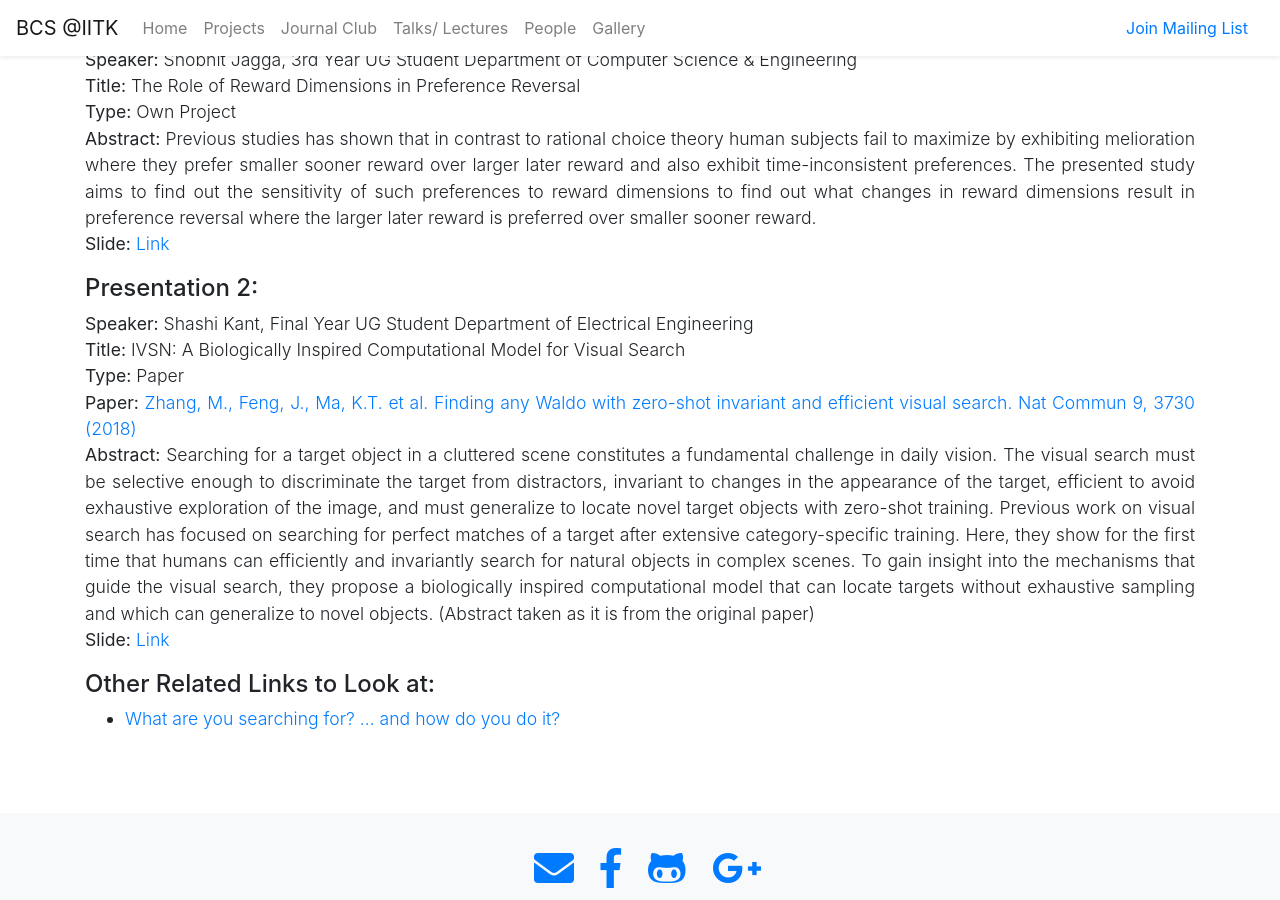
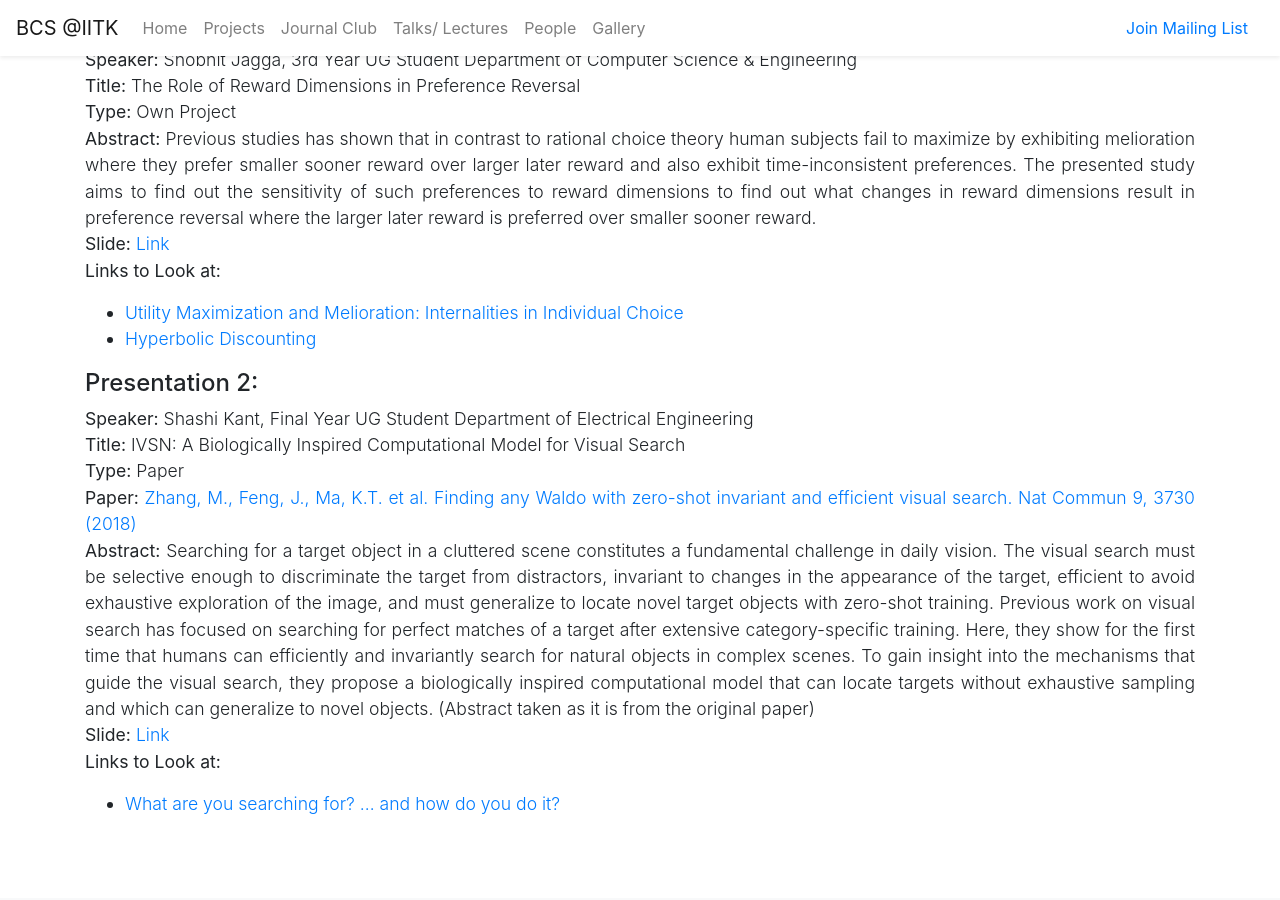
Before and after one commit to bcs-iitk/bcs-iitk.github.io, a Jekyll site: the page built from journal-club/_posts/2020-03-01-Journal-Club-Meeting-1.md, in a window 1280 px wide and 900 px high, scrolled down 292 px. Built offline with Jekyll 4.4.1, drawn with Linux system fonts in a browser that asks for light colours; nearby versions of some CDN libraries.

Commit message:
updated links

```diff
--- a/journal-club/_posts/2020-03-01-Journal-Club-Meeting-1.md
+++ b/journal-club/_posts/2020-03-01-Journal-Club-Meeting-1.md
@@ -10,6 +10,9 @@ abstract: Presentations on The Role of Reward Dimensions in Preference Reversal
 **Type:** Own Project <br>
 **Abstract:** Previous studies has shown that in contrast to rational choice theory human subjects fail to maximize by exhibiting melioration where they prefer smaller sooner reward over larger later reward and also exhibit time-inconsistent preferences. The presented study aims to find out the sensitivity of such preferences to reward dimensions to find out what changes in reward dimensions result in preference reversal where the larger later reward is preferred over smaller sooner reward. <br>
 **Slide:** [Link](https://docs.google.com/presentation/d/17ckmFR5OFE5FcfkiQecYNPpmam-dqWh_zCf_qhhwxYk/edit?usp=sharing) <br>
+**Links to Look at:**
+* [Utility Maximization and Melioration: Internalities in Individual Choice](https://www.cmu.edu/dietrich/sds/docs/loewenstein/UtilityMelioration.pdf?fbclid=IwAR1E1xN5yGarLIggjVQ6Z7DQLOaZzzIe0LdlO8EF_1C5456x3Fv-XyDKvj8)
+* [Hyperbolic Discounting](http://www.behaviorlab.org/Papers/Hyperbolic.pdf?fbclid=IwAR0fRFWImnDX3eqcrljJ2zypjzHb8OfYLmh5Ifd4yRdm3ZZGiSbHHIFjllY)
 
 #### Presentation 2:
 
@@ -18,7 +21,6 @@ abstract: Presentations on The Role of Reward Dimensions in Preference Reversal
 **Type:** Paper <br>
 **Paper:** [Zhang, M., Feng, J., Ma, K.T. et al. Finding any Waldo with zero-shot invariant and efficient visual search. Nat Commun 9, 3730 (2018)](https://doi.org/10.1038/s41467-018-06217-x) <br>
 **Abstract:** Searching for a target object in a cluttered scene constitutes a fundamental challenge in daily vision. The visual search must be selective enough to discriminate the target from distractors, invariant to changes in the appearance of the target, efficient to avoid exhaustive exploration of the image, and must generalize to locate novel target objects with zero-shot training. Previous work on visual search has focused on searching for perfect matches of a target after extensive category-specific training. Here, they show for the first time that humans can efficiently and invariantly search for natural objects in complex scenes. To gain insight into the mechanisms that guide the visual search, they propose a biologically inspired computational model that can locate targets without exhaustive sampling and which can generalize to novel objects. (Abstract taken as it is from the original paper) <br>
-**Slide:** [Link](https://docs.google.com/presentation/d/1r8NV5nbAz4pi6Ti7XZvBO2CmKePFC3WyvmGH-_Q5QLE/edit?usp=sharing)
-
-#### Other Related Links to Look at:
+**Slide:** [Link](https://docs.google.com/presentation/d/1r8NV5nbAz4pi6Ti7XZvBO2CmKePFC3WyvmGH-_Q5QLE/edit?usp=sharing) <br>
+**Links to Look at:**
 * [What are you searching for? ... and how do you do it?](https://youtu.be/Y8RVXaC8PA8)
```
